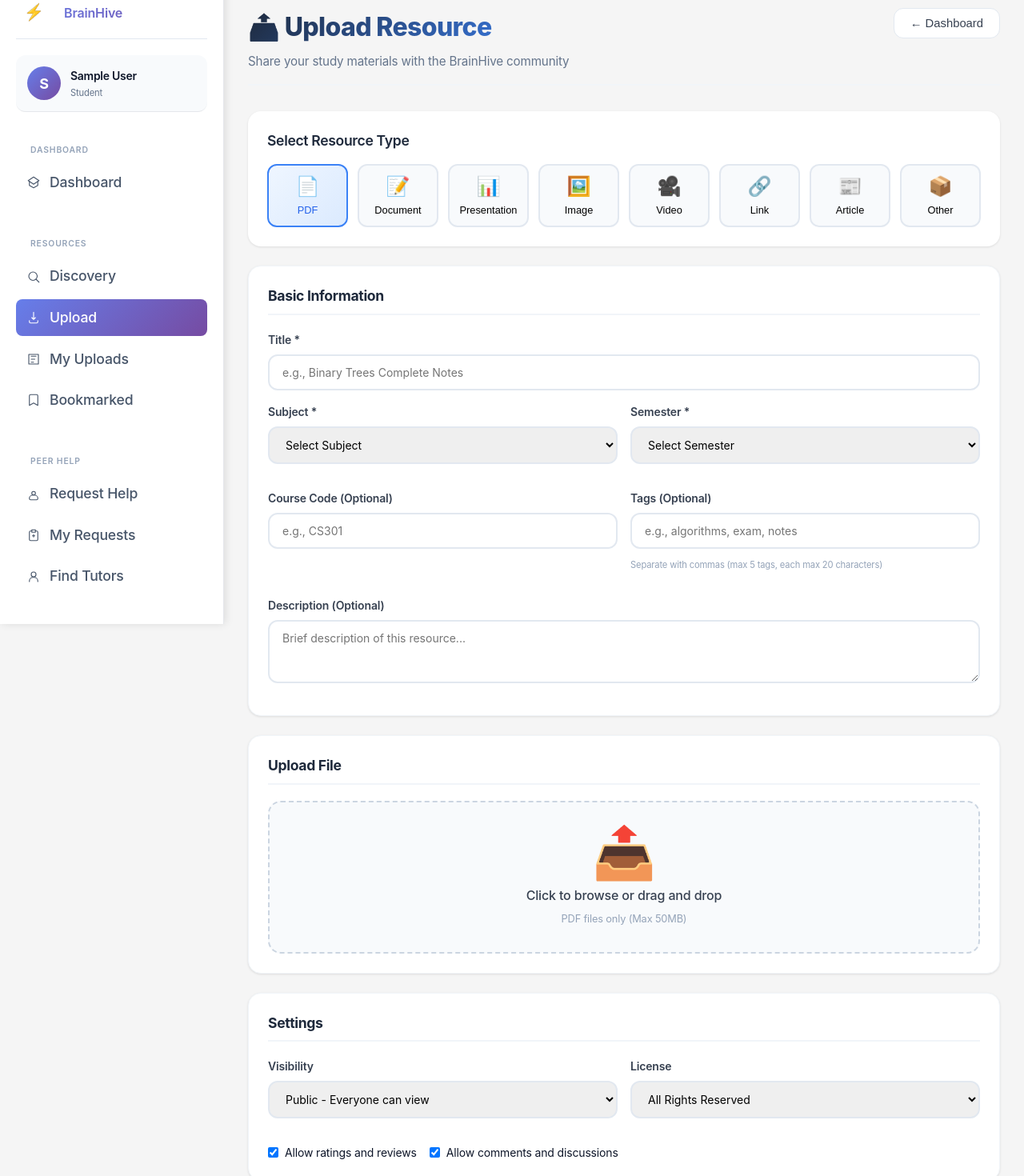
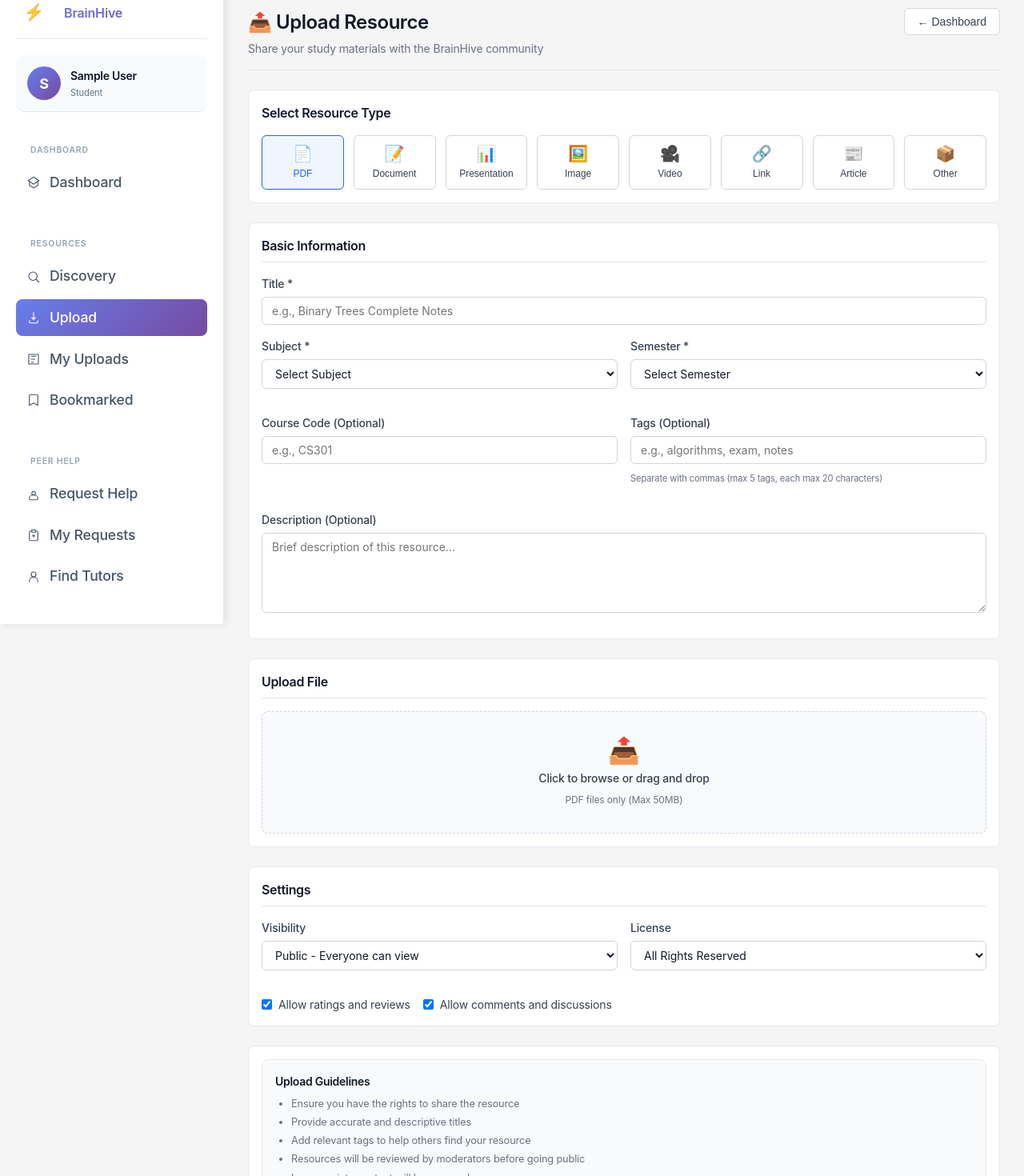
Before and after one commit to PKaveen01/BrainHive, a React (Create React App) app in the folder frontend/: page /upload in a window 1280 px wide. Shown: the part 20-1490 px from the top of the page at 80% size. Built offline with nearby package versions, Linux system fonts and the light colour scheme; sample sign-in values are in the browser's storage.

Commit message:
UploadResource.css modified

```diff
--- a/frontend/src/pages/resources/UploadResource.css
+++ b/frontend/src/pages/resources/UploadResource.css
@@ -1,5 +1,4 @@
 /* ====================== UploadResource.css ====================== */
-/* Unique namespace: ur (UploadResource) */
 
 .ur-container {
     display: flex;
@@ -9,7 +8,7 @@
 
 .ur-main-content {
     flex: 1;
-    padding: 2rem;
+    padding: 1.5rem;
     overflow-y: auto;
 }
 
@@ -18,56 +17,53 @@
     display: flex;
     align-items: flex-start;
     justify-content: space-between;
-    margin-bottom: 2rem;
+    margin-bottom: 1.5rem;
     padding-bottom: 1rem;
-    border-bottom: 2px solid #f1f5f9;
+    border-bottom: 1px solid #e5e7eb;
 }
 
 .ur-page-header h1 {
-    font-size: 2rem;
-    font-weight: 800;
-    background: linear-gradient(135deg, #1e293b 0%, #3b82f6 100%);
-    -webkit-background-clip: text;
-    -webkit-text-fill-color: transparent;
-    background-clip: text;
-    margin: 0 0 0.5rem;
+    font-size: 1.5rem;
+    font-weight: 600;
+    color: #111827;
+    margin: 0 0 0.25rem;
 }
 
 .ur-page-subtitle {
-    color: #64748b;
-    font-size: 0.95rem;
+    color: #6b7280;
+    font-size: 0.875rem;
     margin: 0;
 }
 
 .ur-btn-secondary {
     background: white;
     color: #374151;
-    border: 1px solid #e2e8f0;
-    padding: 0.625rem 1.25rem;
-    border-radius: 0.75rem;
-    font-size: 0.925rem;
+    border: 1px solid #d1d5db;
+    padding: 0.5rem 1rem;
+    border-radius: 0.375rem;
+    font-size: 0.875rem;
     cursor: pointer;
     transition: all 0.2s ease;
 }
 
 .ur-btn-secondary:hover {
-    background: #f8fafc;
-    border-color: #cbd5e1;
+    background: #f9fafb;
+    border-color: #9ca3af;
 }
 
 /* Type Selector */
 .ur-type-selector {
     background: white;
-    border-radius: 1rem;
-    padding: 1.5rem;
+    border-radius: 0.5rem;
+    padding: 1rem;
     margin-bottom: 1.5rem;
-    box-shadow: 0 1px 3px rgba(0,0,0,0.1);
+    border: 1px solid #e5e7eb;
 }
 
 .ur-section-title {
-    font-size: 1.1rem;
+    font-size: 1rem;
     font-weight: 600;
-    color: #1e293b;
+    color: #111827;
     margin: 0 0 1rem;
 }
 
@@ -83,34 +79,38 @@
     align-items: center;
     gap: 0.5rem;
     padding: 0.75rem;
-    background: #f8fafc;
-    border: 2px solid #e2e8f0;
-    border-radius: 0.75rem;
+    background: white;
+    border: 1px solid #d1d5db;
+    border-radius: 0.375rem;
     cursor: pointer;
     transition: all 0.2s ease;
+    color: #374151;
 }
 
 .ur-type-btn:hover {
-    transform: translateY(-2px);
-    border-color: #3b82f6;
+    border-color: #2563eb;
+    color: #2563eb;
+    background: #f9fafb;
 }
 
 .ur-type-btn.ur-active {
-    background: linear-gradient(135deg, #eff6ff 0%, #dbeafe 100%);
-    border-color: #3b82f6;
+    background: #eff6ff;
+    border-color: #2563eb;
     color: #2563eb;
 }
 
 .ur-type-icon {
-    font-size: 1.5rem;
+    font-size: 1.25rem;
+    line-height: 1;
 }
 
 .ur-type-label {
-    font-size: 0.8rem;
+    font-size: 0.75rem;
     font-weight: 500;
+    text-align: center;
 }
 
-/* Form Cards */
+/* Form */
 .ur-form {
     display: flex;
     flex-direction: column;
@@ -119,19 +119,18 @@
 
 .ur-form-card {
     background: white;
-    border-radius: 1rem;
-    padding: 1.5rem;
-    box-shadow: 0 1px 3px rgba(0,0,0,0.1);
-    border: 1px solid #f1f5f9;
+    border-radius: 0.5rem;
+    padding: 1rem;
+    border: 1px solid #e5e7eb;
 }
 
 .ur-card-title {
-    font-size: 1.1rem;
-    font-weight: 700;
-    color: #1e293b;
-    margin: 0 0 1.25rem;
+    font-size: 1rem;
+    font-weight: 600;
+    color: #111827;
+    margin: 0 0 1rem;
     padding-bottom: 0.5rem;
-    border-bottom: 2px solid #f1f5f9;
+    border-bottom: 1px solid #e5e7eb;
 }
 
 .ur-form-row {
@@ -144,33 +143,35 @@
 .ur-form-group {
     display: flex;
     flex-direction: column;
-    gap: 0.5rem;
+    gap: 0.375rem;
     margin-bottom: 1rem;
 }
 
 .ur-form-label {
     font-size: 0.875rem;
-    font-weight: 600;
+    font-weight: 500;
     color: #374151;
 }
 
 .ur-form-input,
 .ur-form-select,
 .ur-form-textarea {
-    padding: 0.75rem 1rem;
-    border: 2px solid #e2e8f0;
-    border-radius: 0.75rem;
+    padding: 0.5rem 0.75rem;
+    border: 1px solid #d1d5db;
+    border-radius: 0.375rem;
     font-size: 0.875rem;
     transition: all 0.2s ease;
     font-family: inherit;
+    background: white;
+    color: #111827;
 }
 
 .ur-form-input:focus,
 .ur-form-select:focus,
 .ur-form-textarea:focus {
     outline: none;
-    border-color: #3b82f6;
-    box-shadow: 0 0 0 3px rgba(59, 130, 246, 0.1);
+    border-color: #2563eb;
+    box-shadow: 0 0 0 2px rgba(37, 99, 235, 0.1);
 }
 
 .ur-form-input.ur-error,
@@ -182,28 +183,35 @@
 .ur-error-text {
     color: #dc2626;
     font-size: 0.75rem;
+    margin-top: 0.25rem;
+    display: block;
 }
 
 .ur-input-hint {
     font-size: 0.7rem;
-    color: #94a3b8;
+    color: #6b7280;
     margin-top: 0.25rem;
+}
+
+.ur-form-textarea {
+    resize: vertical;
+    min-height: 100px;
 }
 
 /* File Dropzone */
 .ur-file-dropzone {
-    border: 2px dashed #cbd5e1;
-    border-radius: 1rem;
-    padding: 2rem;
+    border: 1px dashed #cbd5e1;
+    border-radius: 0.5rem;
+    padding: 2rem 1rem;
     text-align: center;
     transition: all 0.2s ease;
-    background: #f8fafc;
+    background: #f9fafb;
     cursor: pointer;
 }
 
 .ur-file-dropzone:hover {
-    border-color: #3b82f6;
-    background: #f1f5f9;
+    border-color: #2563eb;
+    background: #f8fafc;
 }
 
 .ur-file-dropzone.ur-error {
@@ -224,25 +232,47 @@
 
 .ur-upload-icon {
     font-size: 2rem;
+    line-height: 1;
+    display: inline-block;
+    background: transparent !important;
+    background-color: transparent !important;
+    color: #2563eb;
+    box-shadow: none !important;
+    text-shadow: none !important;
+    border: none !important;
+    outline: none !important;
+}
+
+.ur-upload-icon::before,
+.ur-upload-icon::after {
+    display: none;
+    background: transparent !important;
 }
 
 .ur-dropzone-text {
-    font-size: 0.9rem;
+    font-size: 0.875rem;
     color: #374151;
     font-weight: 500;
+    margin: 0;
 }
 
 .ur-dropzone-hint {
     font-size: 0.75rem;
-    color: #94a3b8;
+    color: #6b7280;
+    margin: 0;
 }
 
 .ur-selected-file {
-    margin-top: 0.5rem;
-    padding: 0.5rem;
-    background: #e2e8f0;
-    border-radius: 0.5rem;
-    font-size: 0.8rem;
+    margin-top: 0.75rem;
+    padding: 0.5rem 0.75rem;
+    background: #f0fdf4;
+    color: #166534;
+    border: 1px solid #bbf7d0;
+    border-radius: 0.375rem;
+    font-size: 0.75rem;
+    display: inline-flex;
+    align-items: center;
+    gap: 0.5rem;
 }
 
 .ur-preview-section {
@@ -251,15 +281,17 @@
 }
 
 .ur-preview-title {
-    font-size: 0.9rem;
-    font-weight: 600;
+    font-size: 0.875rem;
+    font-weight: 500;
+    color: #374151;
     margin-bottom: 0.5rem;
 }
 
 .ur-image-preview {
     max-width: 100%;
     max-height: 200px;
-    border-radius: 0.5rem;
+    border-radius: 0.375rem;
+    border: 1px solid #e5e7eb;
 }
 
 /* Checkbox Group */
@@ -267,6 +299,7 @@
     display: flex;
     gap: 1rem;
     margin-top: 1rem;
+    flex-wrap: wrap;
 }
 
 .ur-checkbox-label {
@@ -275,6 +308,7 @@
     gap: 0.5rem;
     font-size: 0.875rem;
     cursor: pointer;
+    color: #374151;
 }
 
 .ur-checkbox-input {
@@ -285,13 +319,14 @@
 
 /* Validation Message */
 .ur-validation-message {
-    padding: 1rem;
-    border-radius: 0.75rem;
+    padding: 0.75rem 1rem;
+    border-radius: 0.375rem;
     margin: 0.5rem 0;
+    font-size: 0.875rem;
 }
 
 .ur-validation-message.validating {
-    background: #fef3c7;
+    background: #fffbeb;
     color: #d97706;
     border: 1px solid #fde68a;
 }
@@ -317,8 +352,8 @@
 .ur-spinner-small {
     width: 1rem;
     height: 1rem;
-    border: 2px solid #e2e8f0;
-    border-top-color: #f59e0b;
+    border: 2px solid #e5e7eb;
+    border-top-color: #d97706;
     border-radius: 50%;
     animation: ur-spin 0.6s linear infinite;
 }
@@ -334,8 +369,9 @@
 /* Progress Bar */
 .ur-progress-card {
     background: white;
-    border-radius: 1rem;
+    border-radius: 0.5rem;
     padding: 1rem;
+    border: 1px solid #e5e7eb;
 }
 
 .ur-progress-header {
@@ -343,33 +379,36 @@
     justify-content: space-between;
     margin-bottom: 0.5rem;
     font-size: 0.875rem;
+    color: #374151;
 }
 
 .ur-progress-track {
-    background: #e2e8f0;
-    border-radius: 1rem;
+    background: #e5e7eb;
+    border-radius: 999px;
     overflow: hidden;
     height: 0.5rem;
 }
 
 .ur-progress-fill {
-    background: linear-gradient(90deg, #3b82f6, #8b5cf6);
+    background: #2563eb;
     height: 100%;
     transition: width 0.3s ease;
-    border-radius: 1rem;
+    border-radius: 999px;
 }
 
 /* Guidelines */
 .ur-guidelines-section {
-    background: #f8fafc;
-    border-radius: 0.75rem;
+    background: #f9fafb;
+    border-radius: 0.5rem;
     padding: 1rem;
     margin-bottom: 1.5rem;
+    border: 1px solid #e5e7eb;
 }
 
 .ur-guidelines-title {
-    font-size: 0.9rem;
+    font-size: 0.875rem;
     font-weight: 600;
+    color: #111827;
     margin: 0 0 0.5rem;
 }
 
@@ -377,7 +416,7 @@
     margin: 0;
     padding-left: 1.25rem;
     font-size: 0.8rem;
-    color: #64748b;
+    color: #6b7280;
 }
 
 .ur-guidelines-list li {
@@ -387,40 +426,39 @@
 /* Form Actions */
 .ur-form-actions {
     display: flex;
-    gap: 1rem;
+    gap: 0.75rem;
     justify-content: flex-end;
 }
 
 .ur-cancel-btn,
 .ur-submit-btn {
-    padding: 0.75rem 1.5rem;
-    border-radius: 0.75rem;
-    font-size: 0.9rem;
-    font-weight: 600;
+    padding: 0.5rem 1rem;
+    border-radius: 0.375rem;
+    font-size: 0.875rem;
+    font-weight: 500;
     cursor: pointer;
     transition: all 0.2s ease;
-    border: none;
 }
 
 .ur-cancel-btn {
     background: white;
-    color: #64748b;
-    border: 1px solid #e2e8f0;
+    color: #374151;
+    border: 1px solid #d1d5db;
 }
 
 .ur-cancel-btn:hover {
-    background: #f8fafc;
+    background: #f9fafb;
+    border-color: #9ca3af;
 }
 
 .ur-submit-btn {
-    background: linear-gradient(135deg, #2563eb 0%, #1e40af 100%);
+    background: #2563eb;
     color: white;
-    box-shadow: 0 2px 4px rgba(37, 99, 235, 0.2);
+    border: none;
 }
 
 .ur-submit-btn:hover:not(:disabled) {
-    transform: translateY(-2px);
-    box-shadow: 0 4px 12px rgba(37, 99, 235, 0.3);
+    background: #1d4ed8;
 }
 
 .ur-submit-btn:disabled {
@@ -433,199 +471,44 @@
     .ur-main-content {
         padding: 1rem;
     }
+
+    .ur-page-header {
+        flex-direction: column;
+        gap: 0.75rem;
+    }
+
+    .ur-page-header h1 {
+        font-size: 1.375rem;
+    }
+
     .ur-form-row {
         grid-template-columns: 1fr;
         gap: 0;
     }
+
     .ur-type-grid {
         grid-template-columns: repeat(auto-fill, minmax(80px, 1fr));
     }
+
     .ur-form-actions {
         flex-direction: column;
     }
+
     .ur-cancel-btn,
     .ur-submit-btn {
         width: 100%;
     }
 }
 
-
-/* Add to existing UploadResource.css */
-
-/* File Dropzone */
-.ur-file-dropzone {
-    border: 2px dashed #cbd5e1;
-    border-radius: 1rem;
-    padding: 2rem;
-    text-align: center;
-    transition: all 0.2s ease;
-    background: #f8fafc;
-    cursor: pointer;
+/* Focus States */
+.ur-btn-secondary:focus-visible,
+.ur-type-btn:focus-visible,
+.ur-form-input:focus-visible,
+.ur-form-select:focus-visible,
+.ur-form-textarea:focus-visible,
+.ur-cancel-btn:focus-visible,
+.ur-submit-btn:focus-visible,
+.ur-checkbox-input:focus-visible {
+    outline: 2px solid #2563eb;
+    outline-offset: 2px;
 }
-
-.ur-file-dropzone:hover {
-    border-color: #3b82f6;
-    background: #f1f5f9;
-    transform: translateY(-2px);
-}
-
-.ur-file-dropzone.ur-error {
-    border-color: #dc2626;
-    background: #fef2f2;
-}
-
-.ur-file-input {
-    display: none;
-}
-
-.ur-dropzone-content {
-    display: flex;
-    flex-direction: column;
-    align-items: center;
-    gap: 0.5rem;
-}
-
-.ur-upload-icon {
-    font-size: 3rem;
-    animation: ur-float 2s ease-in-out infinite;
-}
-
-@keyframes ur-float {
-    0%, 100% { transform: translateY(0); }
-    50% { transform: translateY(-10px); }
-}
-
-.ur-dropzone-text {
-    font-size: 1rem;
-    color: #374151;
-    font-weight: 500;
-}
-
-.ur-dropzone-hint {
-    font-size: 0.8rem;
-    color: #94a3b8;
-}
-
-.ur-selected-file {
-    margin-top: 0.5rem;
-    padding: 0.5rem 1rem;
-    background: #dcfce7;
-    color: #166534;
-    border-radius: 0.5rem;
-    font-size: 0.85rem;
-    display: inline-flex;
-    align-items: center;
-    gap: 0.5rem;
-}
-
-.ur-error-text {
-    color: #dc2626;
-    font-size: 0.8rem;
-    margin-top: 0.25rem;
-    display: block;
-}
-
-
-/* File Dropzone - Updated */
-.ur-file-dropzone {
-    border: 2px dashed #cbd5e1;
-    border-radius: 1rem;
-    padding: 2rem;
-    text-align: center;
-    transition: all 0.2s ease;
-    background: #f8fafc;
-    cursor: pointer;
-}
-
-.ur-file-dropzone:hover {
-    border-color: #3b82f6;
-    background: #f1f5f9;
-    transform: translateY(-2px);
-}
-
-.ur-file-dropzone.ur-error {
-    border-color: #dc2626;
-    background: #fef2f2;
-}
-
-.ur-file-input {
-    display: none;
-}
-
-.ur-dropzone-content {
-    display: flex;
-    flex-direction: column;
-    align-items: center;
-    gap: 0.5rem;
-}
-
-/* Fix for the upload icon - ensure no background */
-.ur-upload-icon {
-    font-size: 4rem;
-    line-height: 1;
-    display: inline-block;
-    background: transparent !important;
-    background-color: transparent !important;
-    color: #3b82f6;
-    filter: none;
-    text-shadow: none;
-    animation: ur-float 2s ease-in-out infinite;
-}
-
-/* Ensure no pseudo-elements add background */
-.ur-upload-icon::before,
-.ur-upload-icon::after {
-    background: transparent !important;
-    display: none;
-}
-
-@keyframes ur-float {
-    0%, 100% { transform: translateY(0); }
-    50% { transform: translateY(-10px); }
-}
-
-.ur-dropzone-text {
-    font-size: 1rem;
-    color: #374151;
-    font-weight: 500;
-    margin: 0;
-}
-
-.ur-dropzone-hint {
-    font-size: 0.8rem;
-    color: #94a3b8;
-    margin: 0;
-}
-
-.ur-selected-file {
-    margin-top: 0.5rem;
-    padding: 0.5rem 1rem;
-    background: #dcfce7;
-    color: #166534;
-    border-radius: 0.5rem;
-    font-size: 0.85rem;
-    display: inline-flex;
-    align-items: center;
-    gap: 0.5rem;
-}
-
-.ur-error-text {
-    color: #dc2626;
-    font-size: 0.8rem;
-    margin-top: 0.25rem;
-    display: block;
-}
-
-/* Force remove any background from emoji icons */
-.ur-upload-icon,
-.ur-upload-icon *,
-.ur-upload-icon span,
-[class*="ur-upload-icon"] {
-    background: transparent !important;
-    background-color: transparent !important;
-    background-image: none !important;
-    box-shadow: none !important;
-    text-shadow: none !important;
-    border: none !important;
-    outline: none !important;
-}
```
